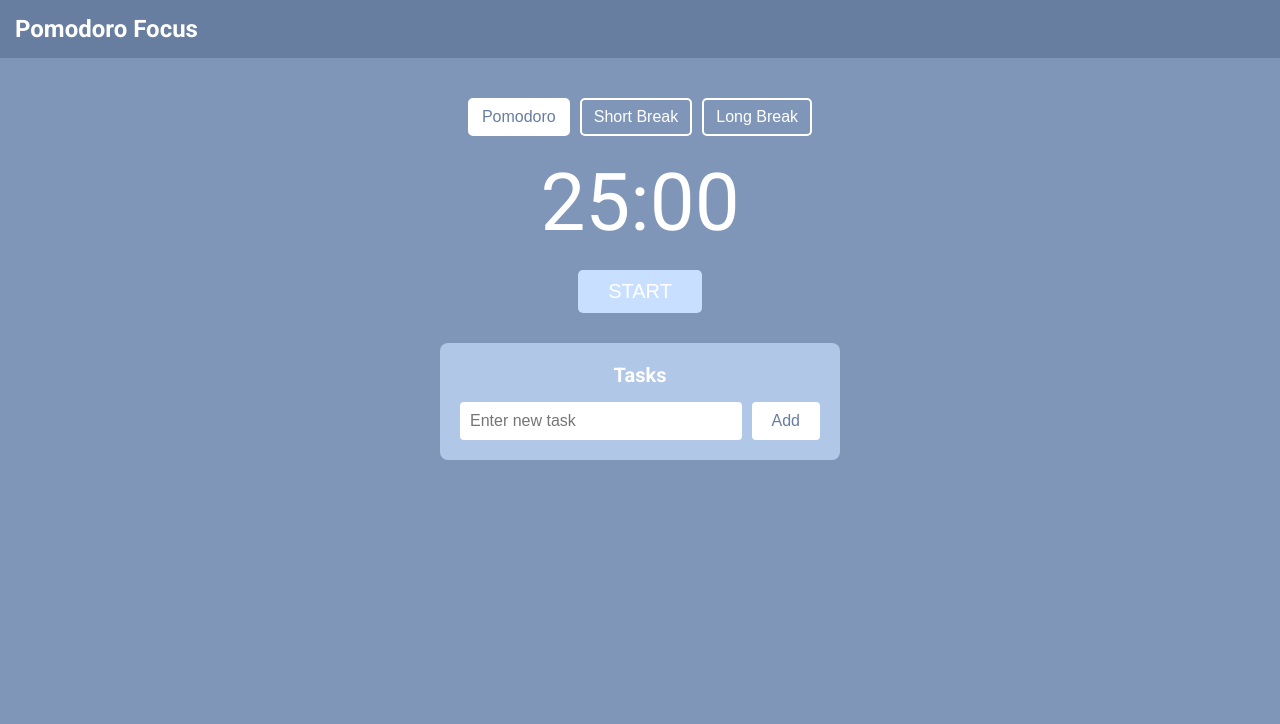
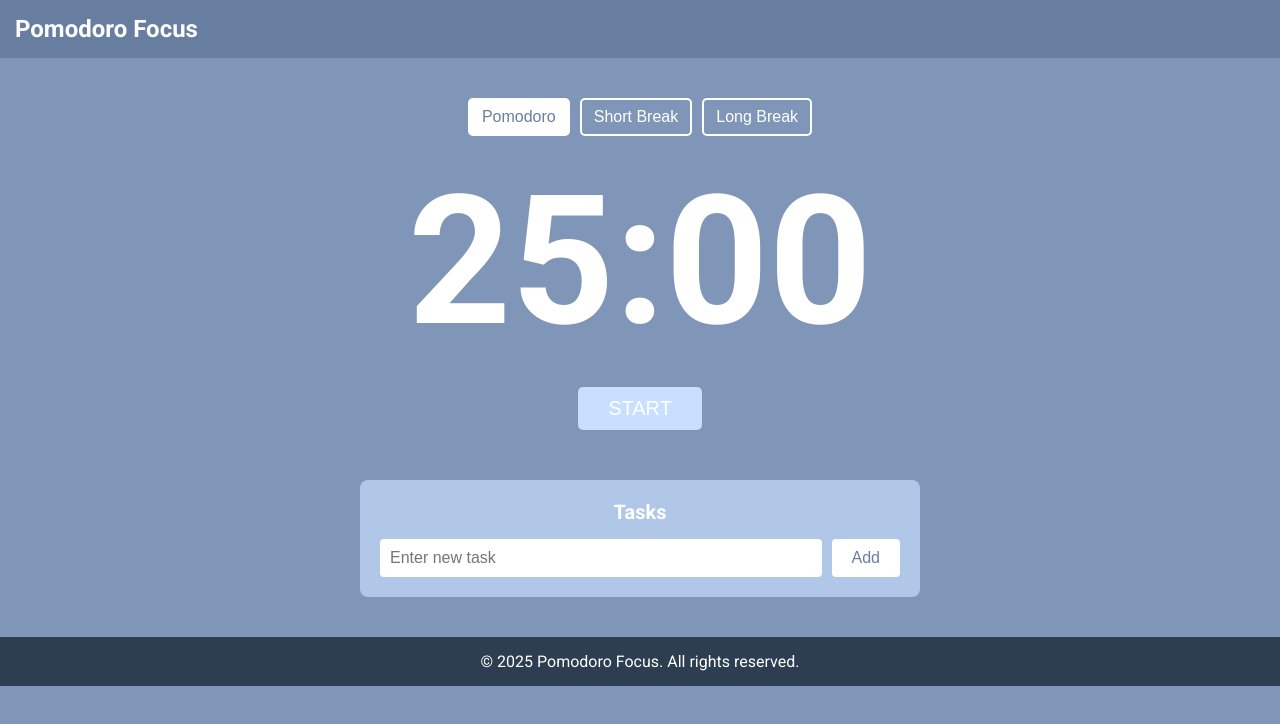
Before and after one commit to devmoreir4/pomodoro-focus, a website built with Vite: page index.html in a window 1280 px wide. Built offline with nearby package versions, Linux system fonts and the light colour scheme.

Commit message:
feat: add footer

```diff
--- a/index.html
+++ b/index.html
@@ -41,6 +41,10 @@
       </div>
     </main>
 
+    <footer class="footer">
+      <p>&copy; 2025 Pomodoro Focus. All rights reserved.</p>
+    </footer>
+
     <script type="module" src="/src/main.ts"></script>
   </body>
 </html>
--- a/src/style.css
+++ b/src/style.css
@@ -69,7 +69,8 @@ body {
 
 /* Timer */
 .time-display {
-  font-size: 8rem;
+  font-size: 18rem;
+  font-weight: 700;
   margin-bottom: 2rem;
 }
 
@@ -82,7 +83,7 @@ body {
   border-radius: 0.5rem;
   cursor: pointer;
   transition: filter 0.2s, background-color 0.2s;
-  margin-bottom: 3rem;
+  margin-bottom: 5rem;
 }
 
 .start-button:hover {
@@ -95,7 +96,7 @@ body {
   padding: 2rem;
   border-radius: 0.8rem;
   width: 100%;
-  max-width: 40rem;
+  max-width: 56rem;
 }
 
 .tasks h3 {
@@ -170,3 +171,22 @@ body {
   background-color: #e0e0e0;
   transform: translateY(-2px);
 }
+
+/* Footer */
+.footer {
+    width: 100%;
+    background-color: #2c3e50;
+    color: #fff;
+    text-align: center;
+    padding: 1.5rem 0;
+    position: relative;
+    bottom: 0;
+    left: 0;
+}
+
+.footer p {
+  font-size: 1.6rem;
+  color: #fff;
+}
+
+/* Media Queries */
```
